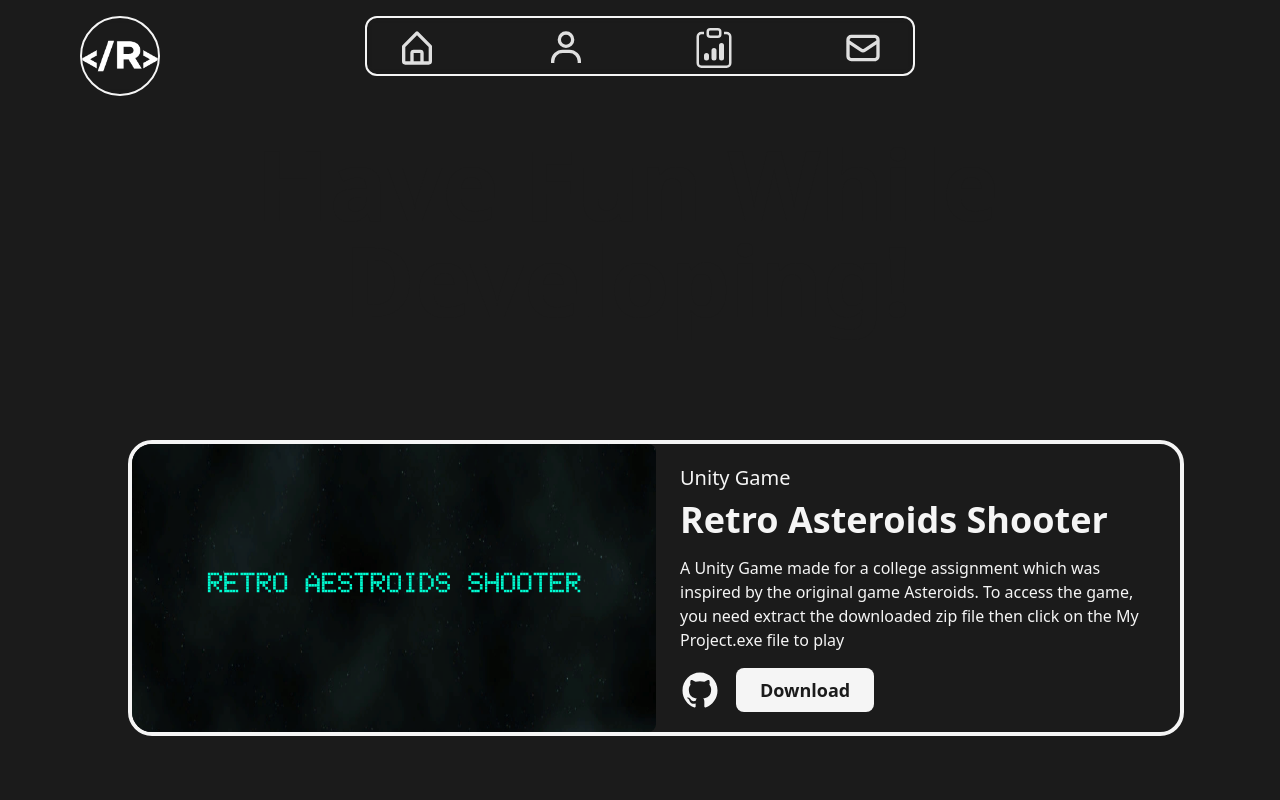
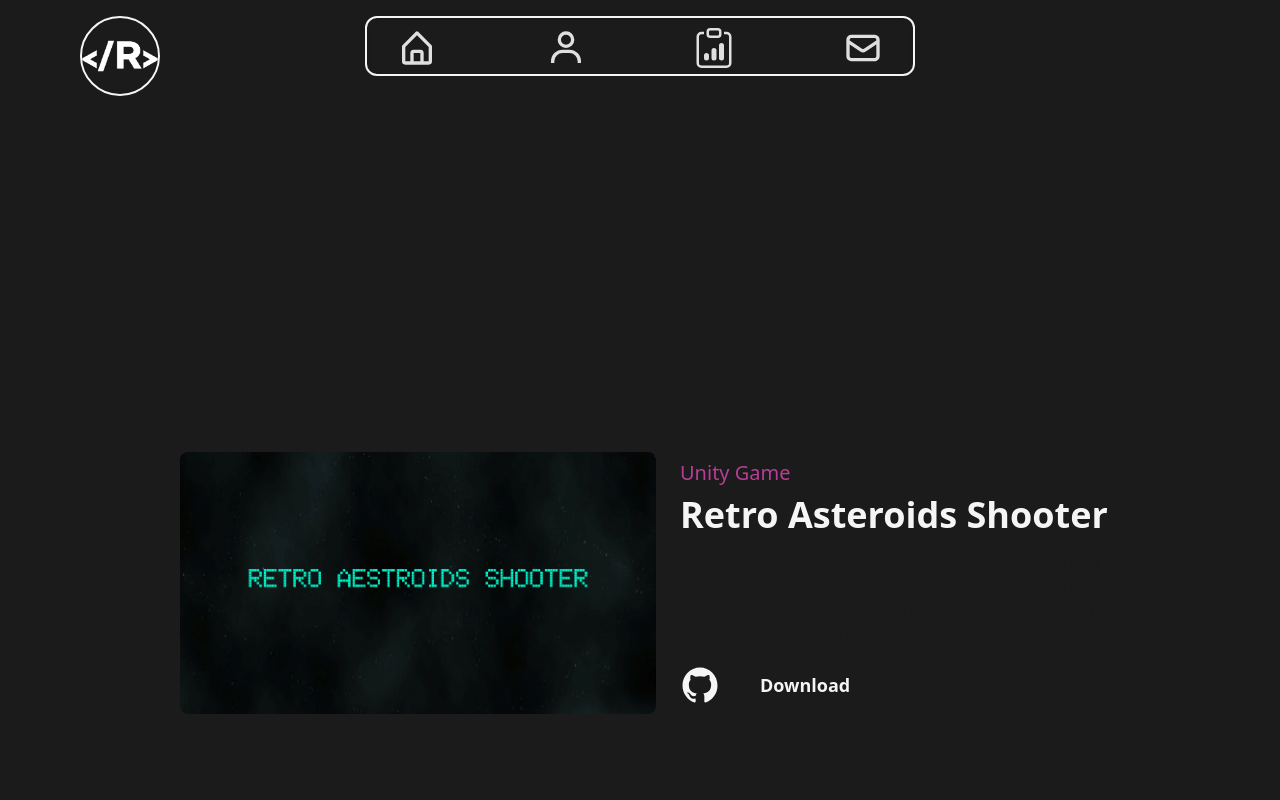
Before and after one commit to MonsieurR05/Portfolio, a Next.js app: page /project in a window 1280 px wide. Shown: the top 800 px of the page. Built offline with nearby package versions, Linux system fonts and the light colour scheme.

Commit message:
Update project.js

```diff
--- a/src/pages/project.js
+++ b/src/pages/project.js
@@ -1,62 +1,100 @@
-import Layout from "../components/Layout"
+
+import { GithubIcon } from "@/components/Icons";
+import Layout from "@/components/Layout";
 import Head from "next/head";
 import Image from "next/image";
-
+import Link from "next/link";
 import React from "react";
-import Game from '../../public/images/projects/GameImg.png'
-import TextAnimation from "../components/TextAnimation";
-
-import Link from "next/link";
-import { GithubIcon } from "@/components/Icons";
+import Game from "../../public/images/projects/GameImg.png"
+import Transition from "@/components/Transition";
+import TextAnimation from "@/components/TextAnimation";
 
 
 
+const FeaturedProject = ({ type, title, summary, img, link, github }) => {
+  return (
+    <article
+      className="w-full flex items-center justify-between relative  rounded-br-2xl
+        rounded-3xl border-4 border-solid border-dark  p-12 dark:bg-dark dark:border-light
+        lg:flex-col lg:p-8 xs:rounded-2xl xs:rounded-br-3xl xs:p-4"
+    >
+      <div
+        className="absolute top-0 -right-3 -z-10 w-[101%] h-[103%] rounded-[2.5rem] bg-dark
+    rounded-br-3xl xs:-right-2 sm:h-[102%] xs:w-full xs:rounded-[1.5rem]
+    "
+      />
+      <div
+        className="w-1/2 overflow-hidden rounded-lg lg:w-full"
+      >
+        <Image
+          src={img}
+          alt={title}
+          className="w-full h-auto"
+          priority
+          sizes="(max-width: 768px) 100vw,
+              (max-width: 1200px) 50vw,
+              50vw"
+        />
+      </div>
 
-const Project = ({ type, title, summary, img, link, github }) => {
-  return (
+      <div className="w-1/2 flex flex-col items-start justify-between pl-6 lg:w-full lg:pl-0 lg:pt-6">
+        <span className="text-primary font-medium text-xl dark:text-primaryDark xs:text-base">
+          {type}
+        </span>
 
-  <article className="w-full flex items-center justify-between rounded-3xl border-4 border-solid border-light bg-dark overflow-hidden relative top-10 ">
-    <div className="w-1/2 overflow-hidden rounded-lg">
-        <Image src={img} alt={title} className="w-full h-auto"/>
-    </div>
+          <h2 className="my-2 w-full text-left text-4xl font-bold dark:text-light lg:text-3xl xs:text-2xl">
+            {title}
+          </h2>
 
-    <div className="w-1/2 flex flex-col items-start justify-between pl-16 relative right-10">
-        <span className="font-medium text-xl">{type}</span>
-            <h2 className="my-2 w-full text-left text-4xl font-bold">{title}</h2>
+        <p className="my-2 font-medium text-dark dark:text-light sm:text-sm">
+          {summary}
+        </p>
+        <div className="mt-2 flex items-center">
+          <Link href={github} target="_blank" className="w-10">
+            {" "}
+            <GithubIcon />
+          </Link>
+          <Link
+            href={link}
+            target="_blank"
+            className="ml-4 rounded-lg bg-dark text-light p-2 px-6 text-lg font-semibold
+            dark:bg-light dark:text-dark
+            sm:px-4 sm:text-base
+            "
+          >
+            Download
+          </Link>
+        </div>
+      </div>
+    </article>
+  );
+};
 
-        <p className="my-2 font-medium text-light">{summary}</p>
-        <div className="mt-2 flex items-center">
-       <Link href={github} target="_blank" className="w-10"> <GithubIcon/> </Link>
-        <Link href={link} target="_blank" className="ml-4  bg-light text-dark p-2 px-6 text-lg font-semibold rounded-lg">Download</Link>
-        </div>
-    </div>
-</article>
 
-  )
-}
 
-const project = () => {
+const projects = () => {
   return (
     <>
       <Head>
-        <title>Rahul | Project</title>
-        <meta name="description" content="Generated by create next app" />
+        <title>Rahul | Projects</title>
+        <meta
+          name="description"
+        />
       </Head>
-
       <main className="w-full mb-16 flex flex-col items-center justify-center dark:text-light">
         <Layout>
           <TextAnimation
             text="Have Fun While Developing!"
             className="mb-16 lg:!text-7xl sm:mb-8 sm:!text-6xl xs:!text-4xl"
-            />
+          />
+
           <div className="grid grid-cols-12 gap-24 gap-y-32 xl:gap-x-16 lg:gap-x-8 md:gap-y-24 sm:gap-x-0">
             <div className="col-span-12">
-            <Project
+              <FeaturedProject
                 type="Unity Game"
                 title="Retro Asteroids Shooter"
                 summary="A Unity Game made for a college assignment which was inspired by the original game Asteroids.
-                To access the game, you need extract the downloaded zip file then click on the My Project.exe file to play"
-
+                To access the game, you need to extract the downloaded zip file then click on the My Project.exe file to play."
                 img={Game}
                 link="/Build.zip"
                 github="https://github.com/MonsieurR05/Unity-Game"
@@ -69,4 +107,4 @@ const project = () => {
   );
 };
 
-export default project;
+export default projects;
```
